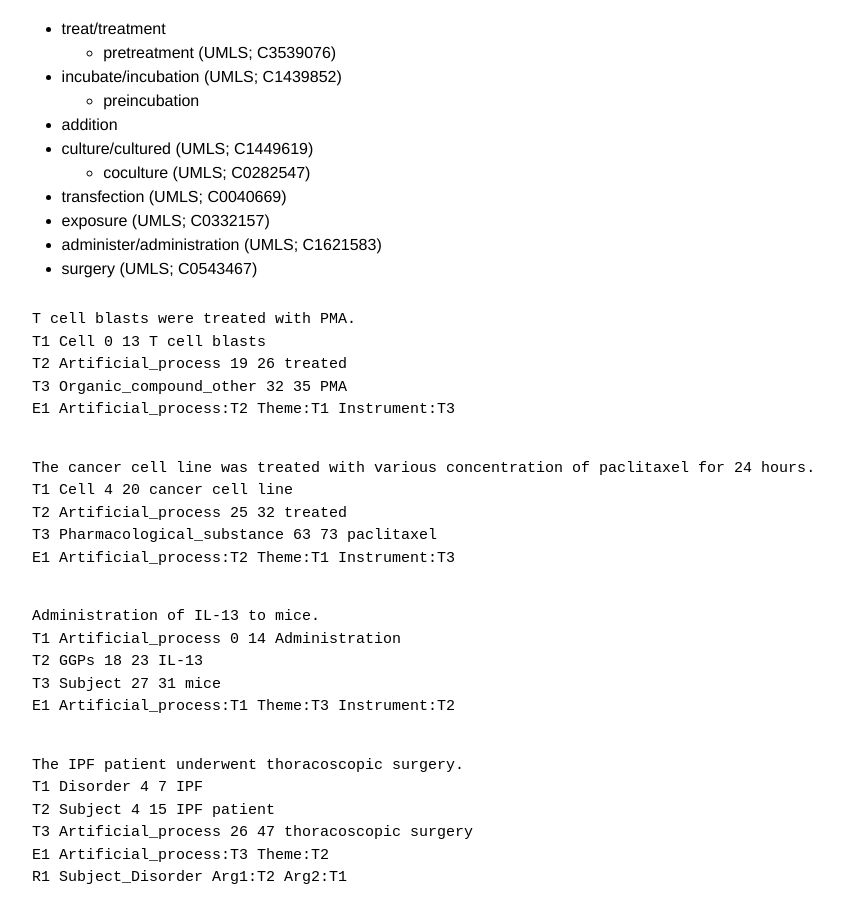
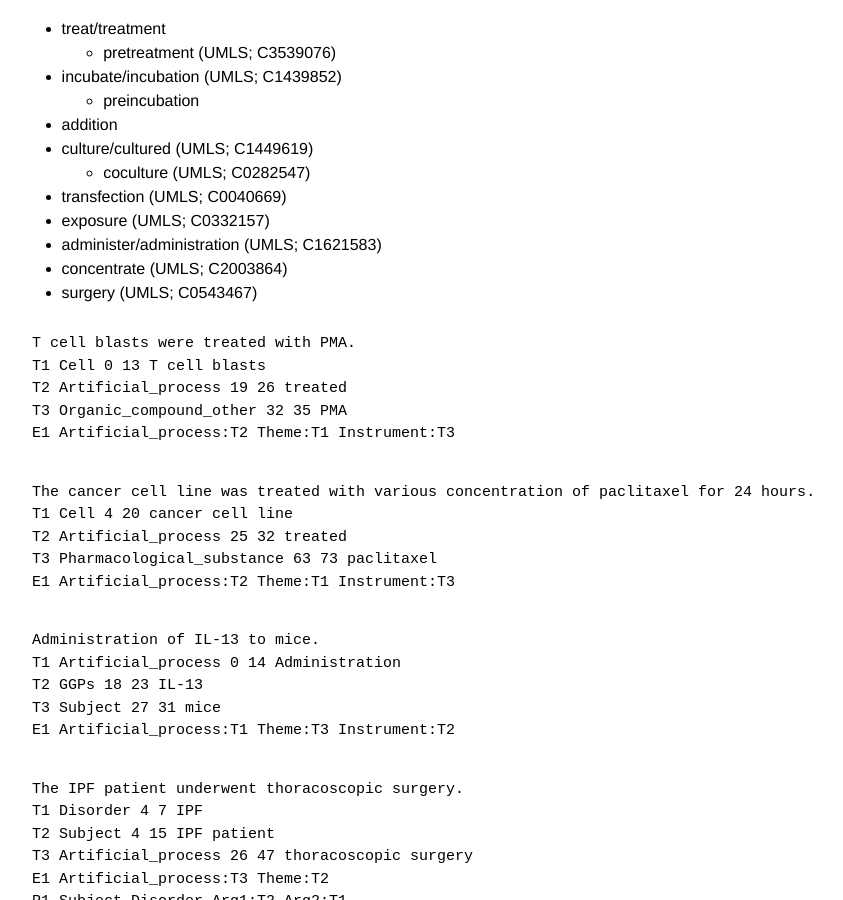
Before and after one commit to ezcatdb/molbiol_lung_corpus-guidelines, a Jekyll site: the page built from _event/Artificial_process.md, in a window 1280 px wide and 900 px high, scrolled down 367 px. Shown: the whole window, without its empty margins (220-1063 px from the left). Built offline with Jekyll 4.4.1, drawn with Linux system fonts in a browser that asks for light colours.

Commit message:
additional trigger word/UMLS ID included in _event/Artificial_process.md

```diff
--- a/_event/Artificial_process.md
+++ b/_event/Artificial_process.md
@@ -21,6 +21,7 @@ The following words/phrases can be triggers for this event:
 - transfection (UMLS; C0040669)
 - exposure (UMLS; C0332157)
 - administer/administration (UMLS; C1621583)
+- concentrate (UMLS; C2003864)
 - surgery (UMLS; C0543467)
 
 ~~~ann
```
